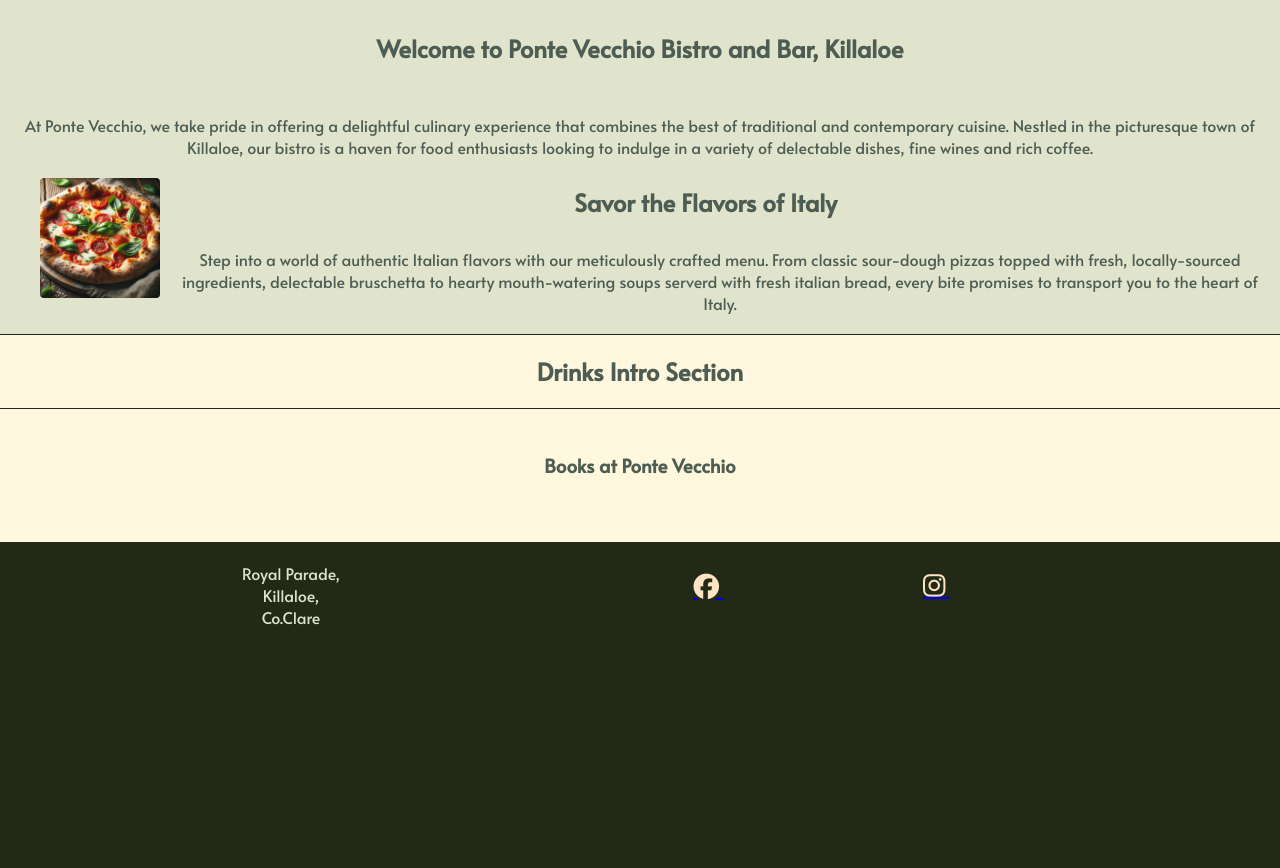
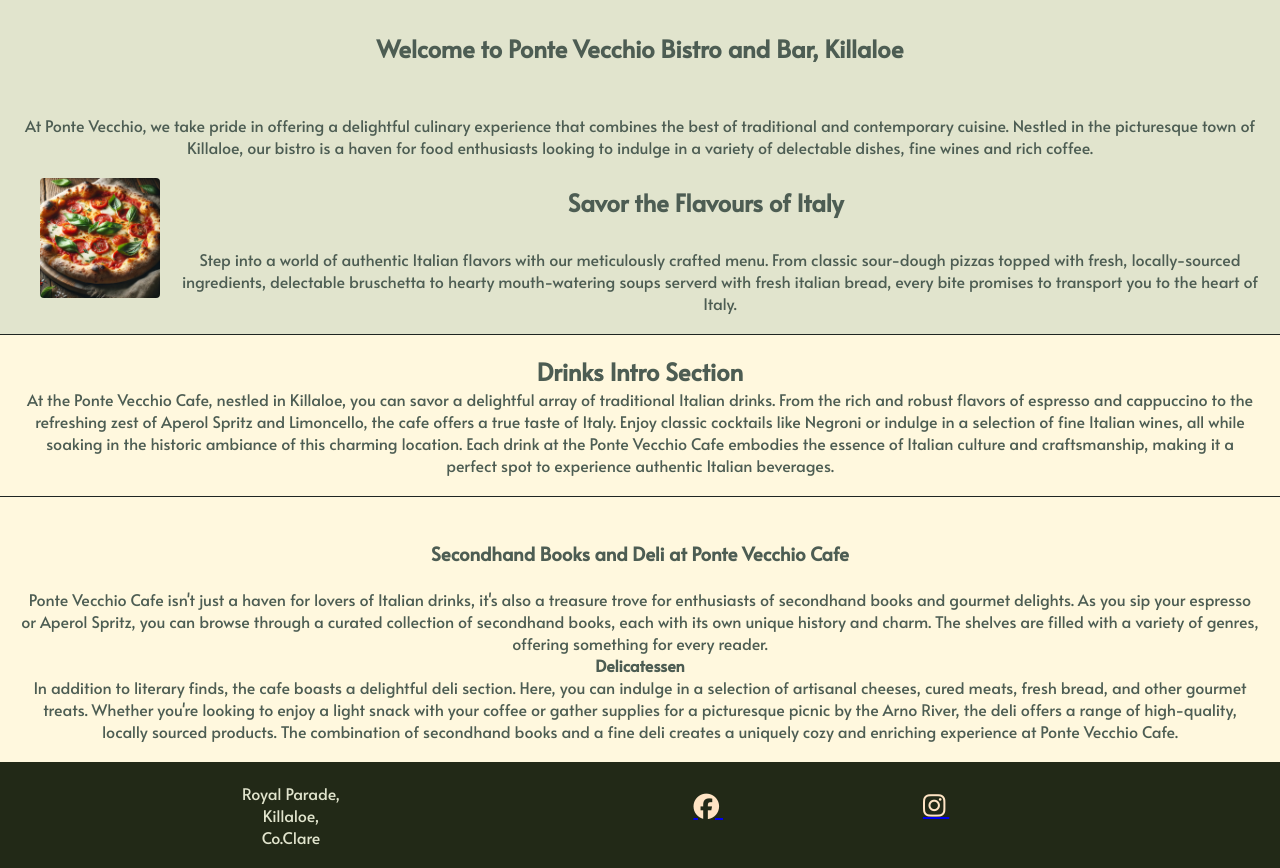
Before and after one commit to SarahA79/ponte-vecchio-killaloe, a plain HTML site: page index.html in a window 1280 px wide. Shown: the part 390-1258 px from the top of the page. Before the commit the page ends 1038 px from the top, so only its background shows below. Drawn offline with Linux system fonts and the light colour scheme.

Commit message:
add text to drinks and deli sections

```diff
--- a/index.html
+++ b/index.html
@@ -4,7 +4,7 @@
 <head>
     <meta charset="UTF-8">
     <meta name="viewport" content="width=device-width, initial-scale=1.0">
-    <!--Favicon -->
+    <!--Favicon created and coded on favicon.io-->
     <link rel="apple-touch-icon" sizes="180x180" href="assets/favicon/apple-touch-icon.png">
     <link rel="icon" type="image/png" sizes="32x32" href="assets/favicon/favicon-32x32.png">
     <link rel="icon" type="image/png" sizes="16x16" href="assets/favicon/favicon-16x16.png">
@@ -17,6 +17,7 @@
 
 <body>
     <header>
+        <!-- navigation menu -->
         <nav class="navbar">
             <ul class="nav-menu" id="menu">
                 <li><a href="index.html">Home</a></li>
@@ -42,7 +43,7 @@
             <img id="food-home-img" src="assets/images/pizza1.webp" alt="Sour dough pepperoni pizza on chopping board">
 
 
-            <h2>Savor the Flavors of Italy</h2>
+            <h2 id="flavours">Savor the Flavours of Italy</h2>
             <p>Step into a world of authentic Italian flavors with our meticulously
                 crafted menu. From classic sour-dough pizzas topped with fresh,
                 locally-sourced ingredients, delectable bruschetta to hearty mouth-watering soups serverd with fresh
@@ -52,12 +53,33 @@
     </section>
     <section id="drinks">
         <h2>Drinks Intro Section</h2>
+        <p>At the Ponte Vecchio Cafe, nestled in Killaloe, you can savor a delightful array of traditional Italian
+            drinks. From the rich and robust flavors of espresso and cappuccino to the refreshing zest of Aperol Spritz
+            and Limoncello, the cafe offers a true taste of Italy. Enjoy classic cocktails like Negroni or indulge in a
+            selection of fine Italian wines, all while soaking in the historic ambiance of this charming location. Each
+            drink at the Ponte Vecchio Cafe embodies the essence of Italian culture and craftsmanship, making it a
+            perfect spot to experience authentic Italian beverages.</p>
     </section>
-    <section id="books"> <h3>Books at Ponte Vecchio</h3>
-        <img src="assets/images/" alt="">
+    <section id="books">
+        <h3>Secondhand Books and Deli at Ponte Vecchio Cafe</h3>
+        <p>Ponte Vecchio Cafe isn't just a haven for lovers of Italian drinks, it's also a treasure trove for enthusiasts
+        of secondhand books and gourmet delights. As you sip your espresso or Aperol Spritz, you can browse through a
+        curated collection of secondhand books, each with its own unique history and charm. The shelves are filled with
+        a variety of genres, offering something for every reader.</p>
+
+            <h4>Delicatessen</h4>
+
+        <p>In addition to literary finds, the cafe boasts a delightful deli section. Here, you can indulge in a selection
+        of artisanal cheeses, cured meats, fresh bread, and other gourmet treats. Whether you're looking to enjoy a
+        light snack with your coffee or gather supplies for a picturesque picnic by the Arno River, the deli offers a
+        range of high-quality, locally sourced products. The combination of secondhand books and a fine deli creates a
+        uniquely cozy and enriching experience at Ponte Vecchio Cafe.
+    </p>
     </section>
     <footer>
-        <div id="address"><P class="footer">Royal Parade,<br> Killaloe,<br> Co.Clare</P></div>
+        <div id="address">
+            <P class="footer">Royal Parade,<br> Killaloe,<br> Co.Clare</P>
+        </div>
         <ul id="social-networks">
             <li>
                 <a href="http://www.facebook.com/PonteVecchioKillaloe" target="_blank" rel="noopener"
@@ -73,7 +95,7 @@
             </li>
         </ul>
     </footer>
-
+    <!-- Font awesome social media icons -->
     <script src="https://kit.fontawesome.com/9906bd50db.js" crossorigin="anonymous"></script>
 </body>
 
```
